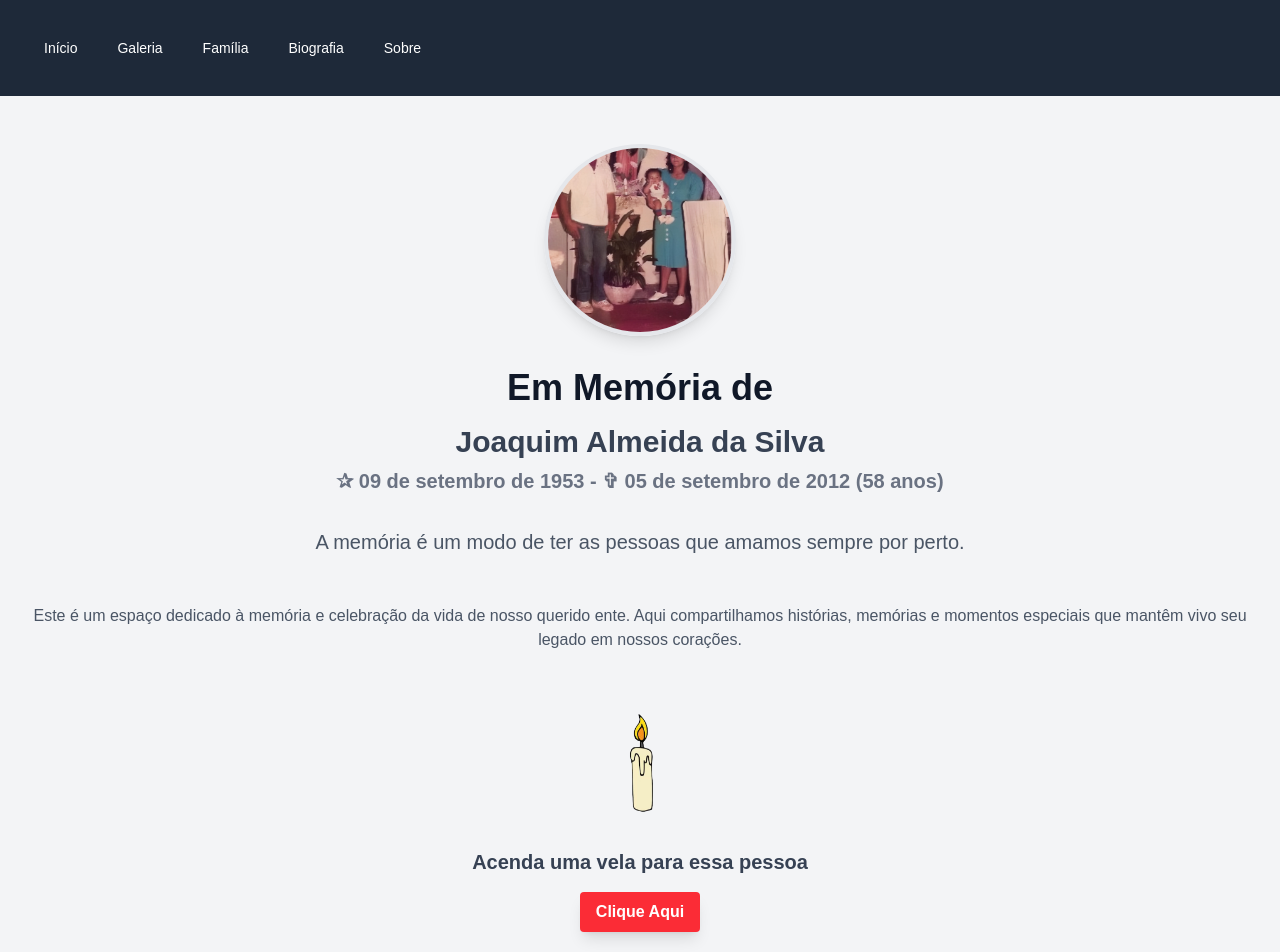
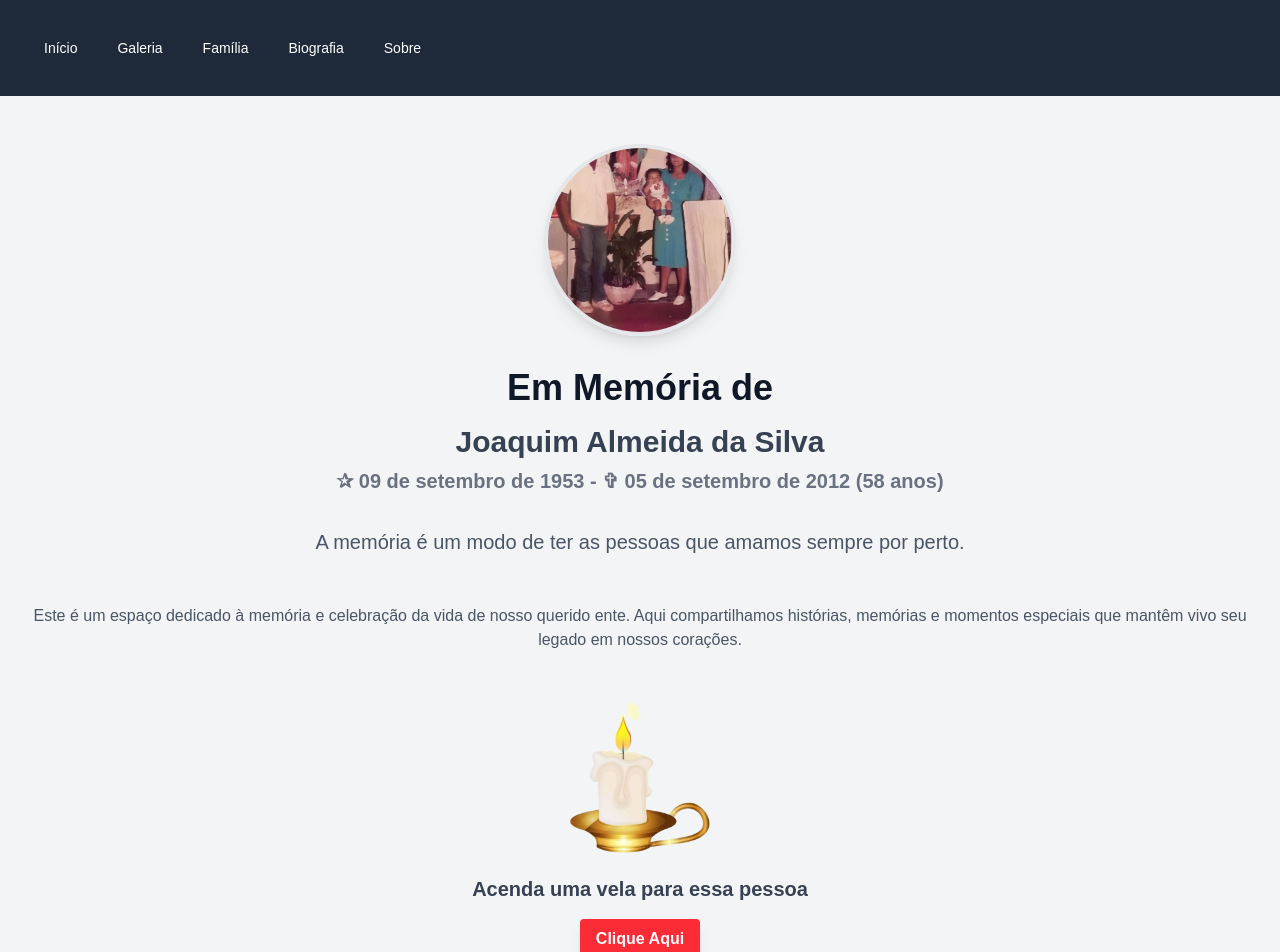
Before and after one commit to Nunes198/memorial-website-mae, a Next.js app: page / in a window 1280 px wide. Shown: the top 952 px of the page. Built offline with nearby package versions, Linux system fonts and the light colour scheme.

Commit message:
nova foto de vela

```diff
--- a/app/page.tsx
+++ b/app/page.tsx
@@ -48,7 +48,7 @@ export default function Home() {
             {/* Imagem da vela */}
             <div className="mb-4">
               <Image
-                src="/imagens/vela.png" // Caminho correto para a imagem da vela
+                src="/imagens/vela1.png" // Caminho correto para a imagem da vela
                 alt="Imagem de uma vela"
                 width={150} // Largura igual ao botão
                 height={50} // Altura igual ao botão
```
Also changed, not shown: public/imagens/vela1.png (added), 1 other file (tests, documents, lock files or other folders).
